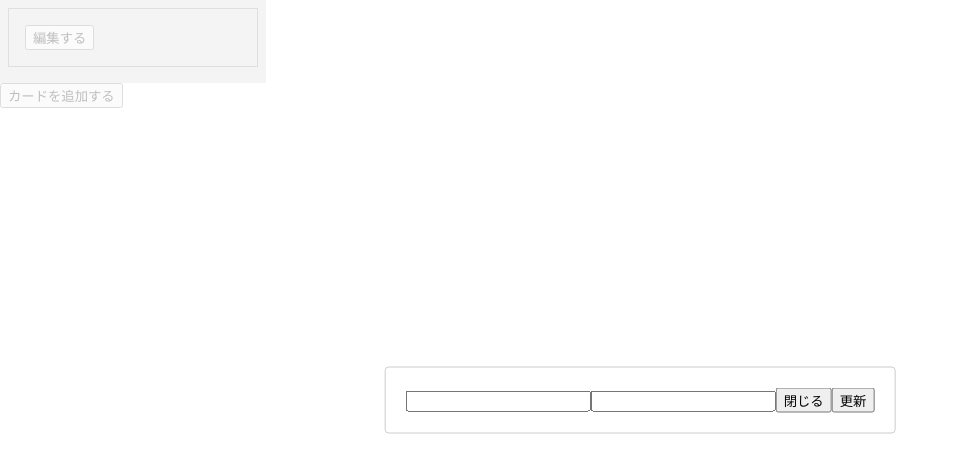
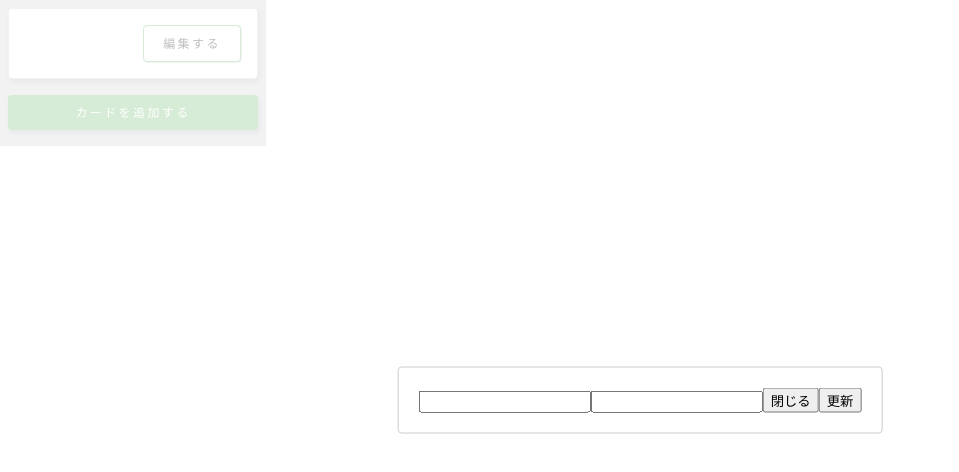
Before and after one commit to slncu/mole, a React (Create React App) app: page / in a window 1280 px wide. Both pictures are taken after a click on the button "カードを追加する". Shown: the top 472 px of the page, without its empty margins (0-959 px from the left). Built offline with nearby package versions, Linux system fonts and the light colour scheme; a web font is replaced by a local one.

Commit message:
styling card

```diff
--- a/public/index.html
+++ b/public/index.html
@@ -10,6 +10,7 @@
     -->
     <link rel="manifest" href="%PUBLIC_URL%/manifest.json">
     <link rel="shortcut icon" href="%PUBLIC_URL%/favicon.ico">
+    <link href="https://fonts.googleapis.com/earlyaccess/mplus1p.css" rel="stylesheet" />
     <!--
       Notice the use of %PUBLIC_URL% in the tags above.
       It will be replaced with the URL of the `public` folder during the build.
--- a/src/components/atoms/button.js
+++ b/src/components/atoms/button.js
@@ -1,12 +1,67 @@
 import React from 'react';
 import styled from 'styled-components';
 
-export const ButtonEdit = props => {
+import Const from '../../const'
+const { Color, Font } = Const;
+
+export const EditButton = props => {
   return (
     <Wrapper {...props}>
+      <BtnPrimary>
+        {props.children}
+      </BtnPrimary>
     </Wrapper>
   )
 };
 
-const Wrapper = styled.button`
+export const AddButton = props => {
+  return (
+    <Wrapper {...props}>
+      <BtnAdd>
+        {props.children}
+      </BtnAdd>
+    </Wrapper>
+  )
+}
+
+const Wrapper = styled.div`
+  display: block;
+  text-align: right;
 `;
+
+const BtnPrimary = styled.button`
+  font-size: ${Font.SIZE.SMALL};
+  font-weight: ${Font.WEIGHT.NORMAL};
+  background-color: ${Color.WHITE};
+  padding: .7em 1.6em;
+  cursor: pointer;
+  letter-spacing: .2em;
+  border: 1px solid ${Color.THICK_GREEN};
+  border-radius: 4px;
+  transition: 0.2s;
+  box-shadow: 1px 1px 1px rgba(0, 0, 0, .2);
+
+  &:hover {
+    opacity: .8;
+  }
+`;
+
+const BtnAdd = styled.button`
+  display: block;
+  width: 100%;
+  font-size: ${Font.SIZE.SMALL};
+  font-weight: ${Font.WEIGHT.THIN};
+  background-color: ${Color.THICK_GREEN};
+  padding: .7em 1.6em;
+  cursor: pointer;
+  letter-spacing: .2em;
+  color: ${Color.WHITE};
+  border: none;
+  border-radius: 4px;
+  transition: 0.2s;
+  box-shadow: 1px 3px 5px rgba(0, 0, 0, .2);
+
+  &:hover {
+    opacity: .8;
+  }
+`;
--- a/src/components/molecules/add-card.js
+++ b/src/components/molecules/add-card.js
@@ -1,4 +1,10 @@
 import React, { Component } from 'react';
+import styled from 'styled-components';
+
+import { AddButton } from '../atoms/button';
+
+import Const from '../../const';
+const { Color } = Const;
 
 export default class AddCard extends Component {
   onClickAddCard(e) {
@@ -16,11 +22,18 @@ export default class AddCard extends Component {
 
   render() {
     return (
-      <div>
-        <button onClick={ e => { this.onClickAddCard(e)}}>
+      <Wrapper>
+        <AddButton onClick={ e => { this.onClickAddCard(e)}}>
           カードを追加する
-        </button>
-      </div>
+        </AddButton>
+      </Wrapper>
     )
   }
 }
+
+const Wrapper = styled.div`
+  width: 250px;
+  padding: 0 8px 16px;
+  background-color: ${Color.GRAY};
+  text-align: right;
+`;
--- a/src/components/molecules/draggable-card.js
+++ b/src/components/molecules/draggable-card.js
@@ -1,7 +1,9 @@
 import React, { Component } from 'react';
 import { DragDropContext, Droppable, Draggable } from 'react-beautiful-dnd';
 
-import { ButtonEdit } from '../atoms/button';
+import { EditButton } from '../atoms/button';
+import Const from '../../const';
+const { Color } = Const;
 
 export default class DraggableCard extends Component {
   constructor (props) {
@@ -20,14 +22,18 @@ export default class DraggableCard extends Component {
       userSelect: 'none',
       padding: `${this.grid * 2}px`,
       margin: `0 0 ${this.grid}px`,
-      border: `1px solid ${isDragging ? 'lightgreen' : 'grey'}`,
+      background: `${ Color.WHITE }`,
+      border: `${ isDragging ? '2px solid ' + Color.THICK_GREEN : '1px solid ' + Color.GRAY }`,
+      borderRadius: '4px',
+      boxShadow: '1px 3px 5px rgba(0, 0, 0, .2)',
+      transform: [{ rotate: '90deg'}],
       ...draggableStyle
     };
   }
 
   getListStyle (isDraggingOver) {
     return {
-      background: `${isDraggingOver ? 'lightblue' : 'lightgrey'}`,
+      background: `${ Color.GRAY }`,
       padding: this.grid,
       width: 250
     };
@@ -89,8 +95,8 @@ export default class DraggableCard extends Component {
                         ref={provided.innerRef} {...provided.draggableProps} {...provided.dragHandleProps}
                         style={this.getItemStyle(snapshot.isDragging, provided.draggableProps.style)}
                       >
-                        {item.content}
-                        <ButtonEdit id={item.id} onClick={e => this.onClickEdit(e)}>編集する</ButtonEdit>
+                        {item.title}
+                        <EditButton id={item.id} onClick={e => this.onClickEdit(e)}>編集する</EditButton>
                       </div>
                     )}
                   </Draggable>
--- /dev/null
+++ b/src/const/color.js
@@ -0,0 +1,6 @@
+export default {
+  WHITE: '#FFF',
+  LIGHT_GREEN: '#80ff80',
+  THICK_GREEN: '#5BB25B',
+  GRAY: '#CCC'
+}
--- /dev/null
+++ b/src/const/font.js
@@ -0,0 +1,12 @@
+export default {
+  SIZE: {
+    SMALL: '12px',
+    MEDIUM: '16px',
+    LARGE: '24px'
+  },
+  WEIGHT: {
+    THIN: '200',
+    NORMAL: '300',
+    BOLD: '600'
+  }
+}
--- /dev/null
+++ b/src/const/index.js
@@ -0,0 +1,7 @@
+import Color from './color';
+import Font from './font';
+
+export default {
+  Color,
+  Font
+};
--- a/src/index.css
+++ b/src/index.css
@@ -1,5 +1,9 @@
 body {
   margin: 0;
   padding: 0;
-  font-family: sans-serif;
+  font-family: "Mplus 1p";
 }
+
+button,input {
+  font-family: "Mplus 1p";
+}
```
